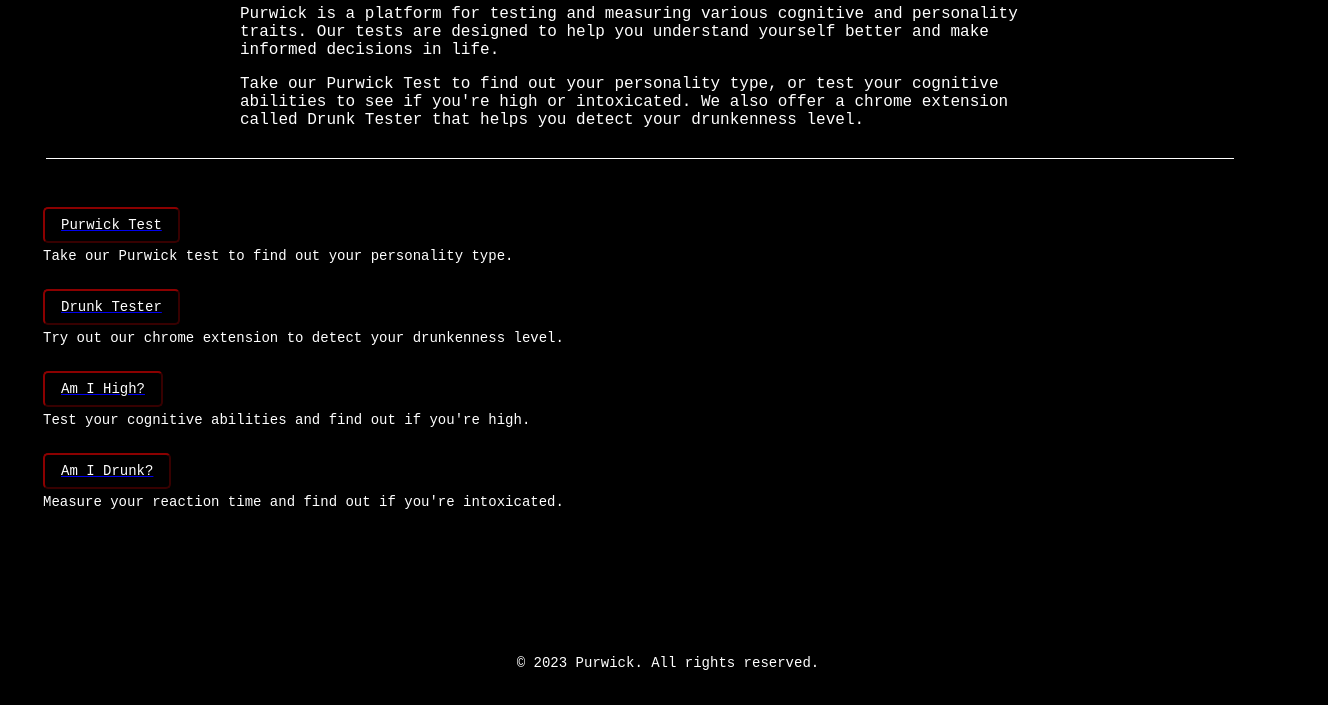
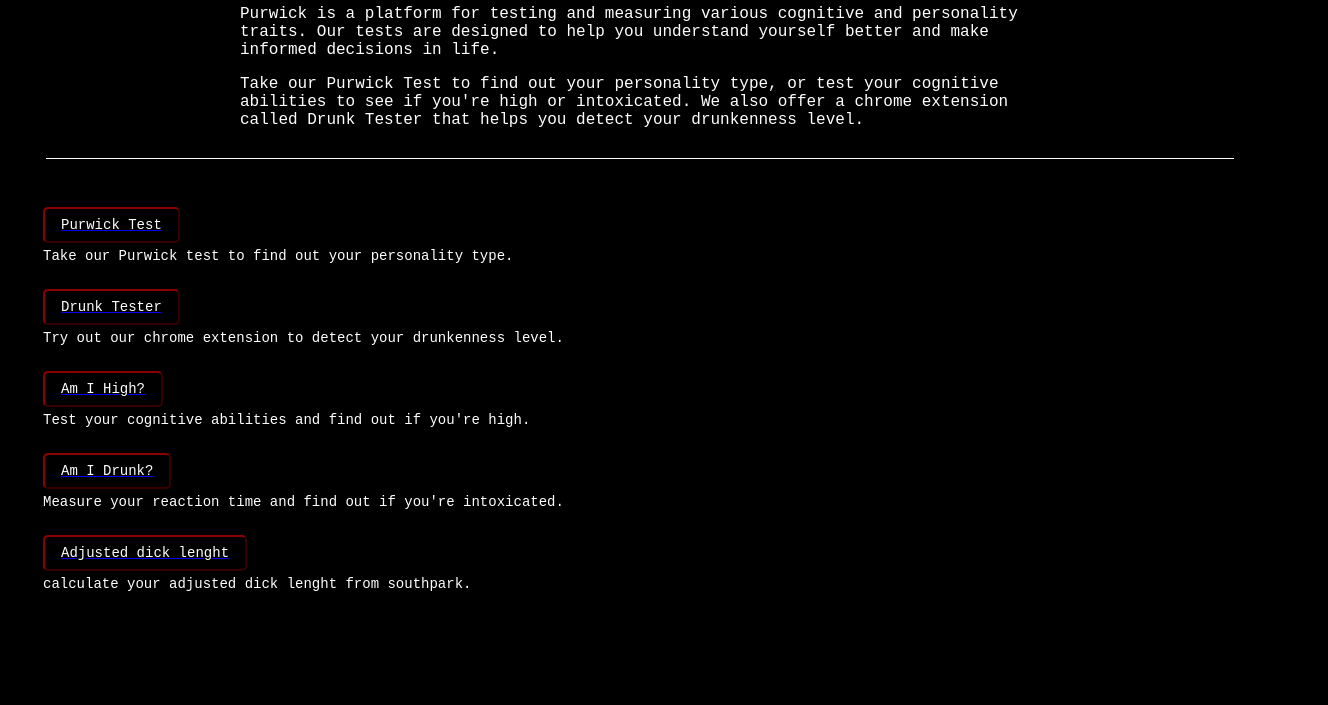
Before and after one commit to purwick/purwick.github.io, a plain HTML site: page index.html in a window 1280 px wide. Shown: the part 95-800 px from the top of the page, 1328 px wide, since content can reach past the window. Drawn offline with Linux system fonts and the light colour scheme.

Commit message:
Update index.html

```diff
--- a/index.html
+++ b/index.html
@@ -35,11 +35,11 @@
 			<a href="drunk\amidrunk.html"><button class="button">Am I Drunk?</button></a>
 			<p class="info">Measure your reaction time and find out if you're intoxicated.</p>
 		</section>
+		<section>
+			<a href="dicknballs/dicknballs.html"><button class="button">Adjusted dick lenght</button></a>
+			<p class="info">calculate your adjusted dick lenght from southpark.</p>
+		</section>
 	</main>
-
-	<footer>
-		<p>&copy; 2023 Purwick. All rights reserved.</p>
-	</footer>
 
 </body>
 </html>
```
